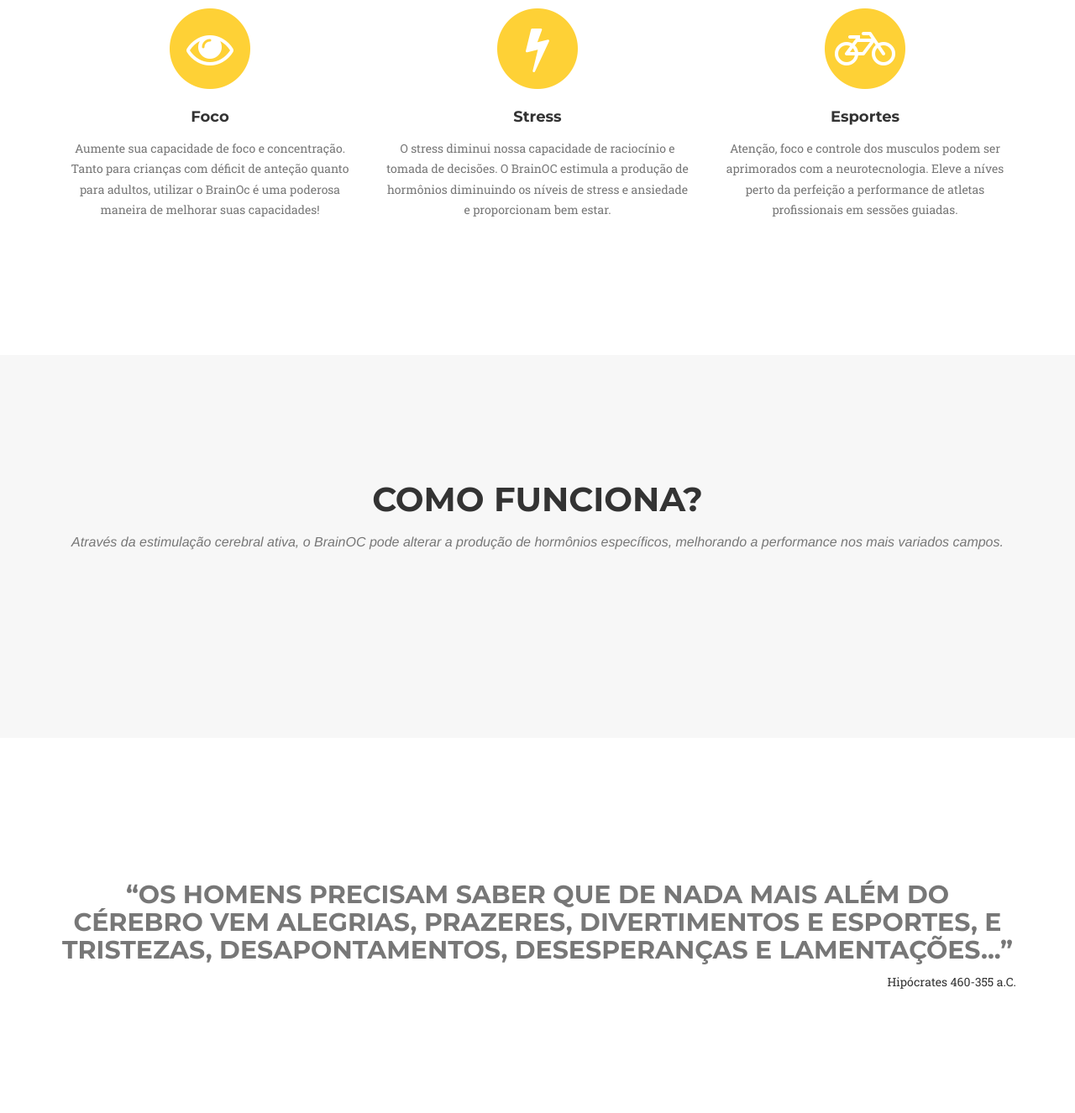
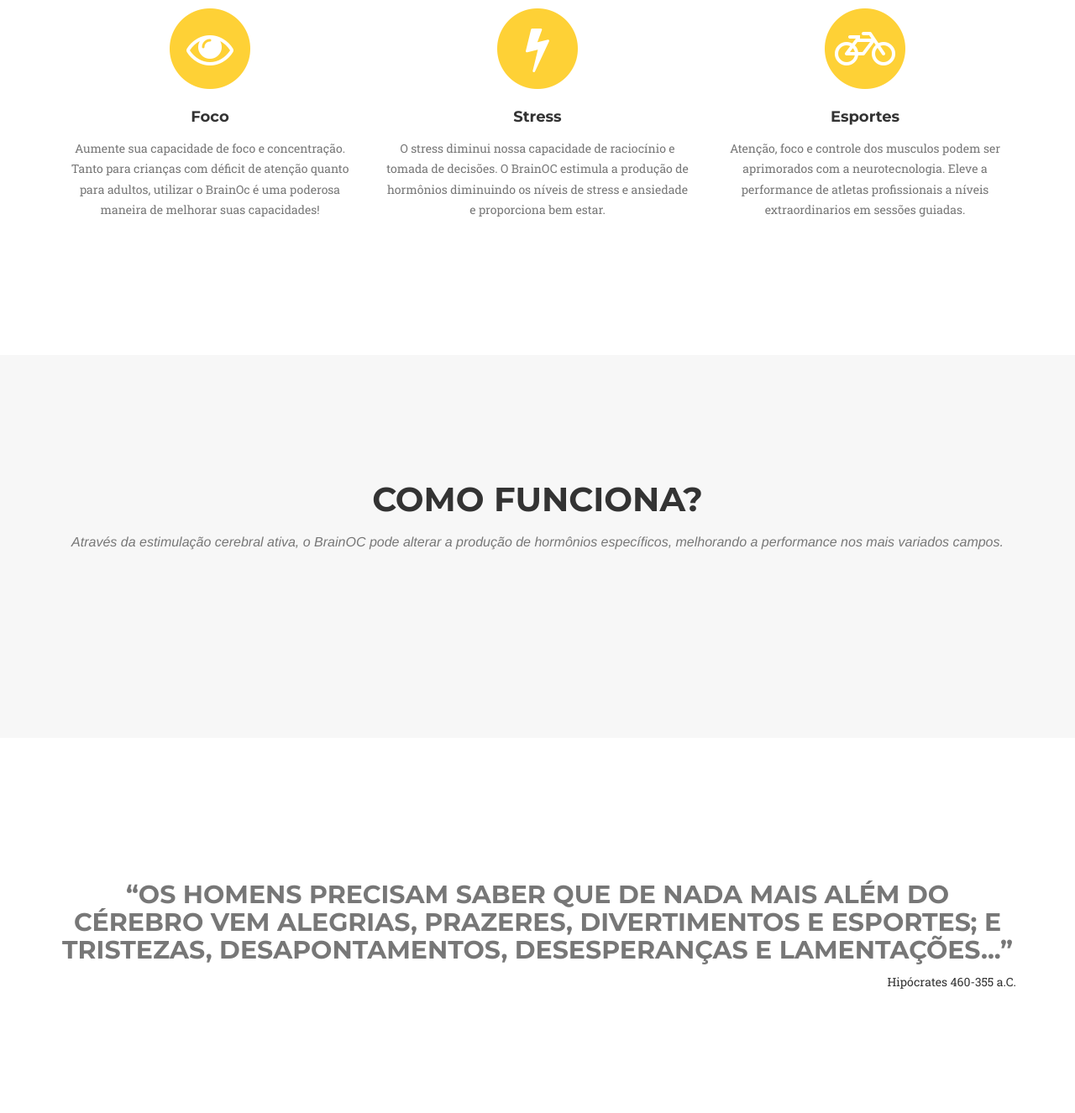
Before and after one commit to arminsonnenhohl/stimullus.github.io, a plain HTML site: page index.html in a window 1280 px wide. Shown: the part 1114-2440 px from the top of the page at 84% size. Drawn offline with nearby package versions, Linux system fonts and the light colour scheme; a web font is replaced by a local one.

Commit message:
Pequenos textos corrigidos

```diff
--- a/index.html
+++ b/index.html
@@ -113,7 +113,7 @@
                         <i class="fa fa-eye fa-stack-1x fa-inverse"></i>
                     </span>
                     <h4 class="service-heading">Foco</h4>
-                    <p class="text-muted">Aumente sua capacidade de foco e concentração. Tanto para crianças com déficit de anteção quanto para adultos, utilizar o BrainOc é uma poderosa maneira de melhorar suas capacidades!</p>
+                    <p class="text-muted">Aumente sua capacidade de foco e concentração. Tanto para crianças com déficit de atenção quanto para adultos, utilizar o BrainOc é uma poderosa maneira de melhorar suas capacidades!</p>
                 </div>
                 <div class="col-md-4">
                     <span class="fa-stack fa-4x">
@@ -121,7 +121,7 @@
                         <i class="fa fa-flash fa-stack-1x fa-inverse"></i>
                     </span>
                     <h4 class="service-heading">Stress</h4>
-                    <p class="text-muted">O stress diminui nossa capacidade de raciocínio e tomada de decisões. O BrainOC estimula a produção de hormônios diminuindo os níveis de stress e ansiedade e proporcionam bem estar.</p>
+                    <p class="text-muted">O stress diminui nossa capacidade de raciocínio e tomada de decisões. O BrainOC estimula a produção de hormônios diminuindo os níveis de stress e ansiedade e proporciona bem estar.</p>
                 </div>
                 <div class="col-md-4">
                     <span class="fa-stack fa-4x">
@@ -129,7 +129,7 @@
                         <i class="fa fa-bicycle fa-stack-1x fa-inverse"></i>
                     </span>
                     <h4 class="service-heading">Esportes</h4>
-                    <p class="text-muted">Atenção, foco e controle dos musculos podem ser aprimorados com a neurotecnologia. Eleve a níves perto da perfeição a performance de atletas profissionais em sessões guiadas.</p>
+                    <p class="text-muted">Atenção, foco e controle dos musculos podem ser aprimorados com a neurotecnologia. Eleve a performance de atletas profissionais a níveis extraordinarios em sessões guiadas.</p>
                 </div>
             </div>
         </div>
@@ -156,7 +156,7 @@
             <div class="row">
                 <div class="col-lg-12 text-center">
 
-                    <h2 class="section-subheading text-muted">“Os homens precisam saber que de nada mais além do cérebro vem alegrias, prazeres, divertimentos e esportes, e tristezas, desapontamentos, desesperanças e lamentações...”</h2>
+                    <h2 class="section-subheading text-muted">“Os homens precisam saber que de nada mais além do cérebro vem alegrias, prazeres, divertimentos e esportes; e tristezas, desapontamentos, desesperanças e lamentações...”</h2>
                     <p style="text-align: right">Hipócrates 460-355 a.C.</p>
                 </div>
             </div>
```
